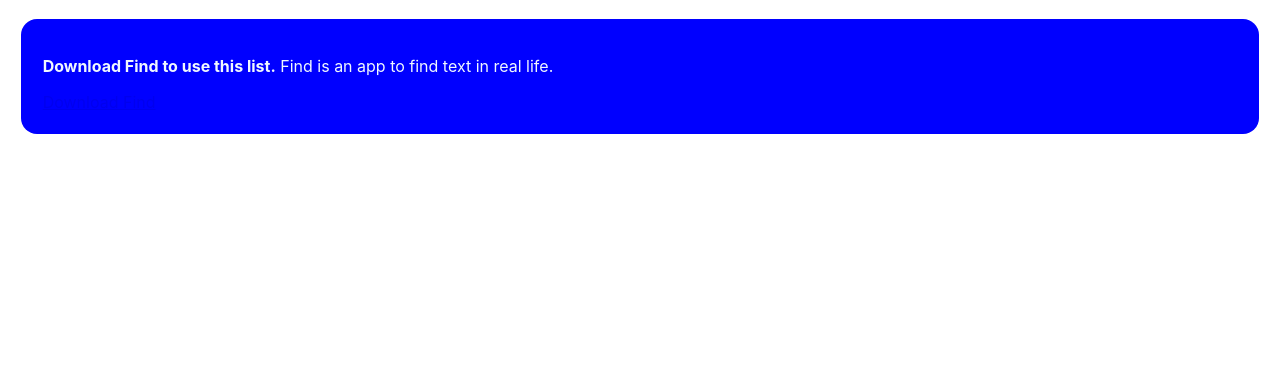
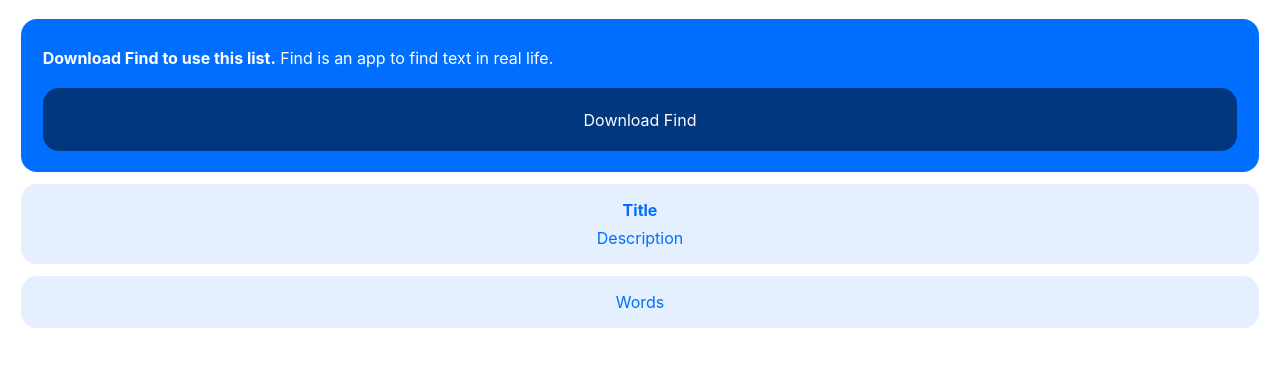
Before and after one commit to aheze/Find-Lists, a plain HTML site: page list.html in a window 1280 px wide. Shown: the part 63-430 px from the top of the page. Drawn offline with Linux system fonts and the light colour scheme.

Commit message:
Working decode words

```diff
--- a/list.html
+++ b/list.html
@@ -12,10 +12,22 @@
 
     <h1>List</h1>
 
-    <div class="information">
-        <p><strong>Download Find to use this list.</strong> Find is an app to find text in real life.</p>
+    <div class="container">
+        <div class="information">
+            <p><strong>Download Find to use this list.</strong> Find is an app to find text in real life.</p>
 
-        <a href="http://getfind.app/">Download Find</a>
+            <a class="primary" href="https://getfind.app/">Download Find</a>
+        </div>
+
+        <div class="content">
+            <strong><p id="title">Title</p></strong>
+            <p id="description">Description</p>
+        </div>
+
+        <div class="content">
+
+            <p>Words</p>
+        </div>
     </div>
 </body>
 
--- a/list.js
+++ b/list.js
@@ -9,11 +9,20 @@ let description = params.description;
 let icon = params.icon;
 let color = params.color;
 let dateCreated = params.dateCreated;
-let words = params.words;
+
 
 console.log(title)
 console.log(description)
 console.log(icon)
 console.log(color)
 console.log(dateCreated)
+
+let search = window.location.search.split("&words=")
+let wordsString = search[1]
+let wordsEncoded = wordsString.split(",")
+let words = wordsEncoded.map(decodeString)
 console.log(words)
+
+function decodeString(string) {
+    return decodeURI(string)
+}
--- a/styles.css
+++ b/styles.css
@@ -1,7 +1,32 @@
+.container {
+    display: flex;
+    flex-direction: column;
+    gap: 12px;
+}
+
+p {
+    margin-top: 8px;
+    margin-bottom: 8px;
+}
+
 .information {
+    display: flex;
+    flex-direction: column;
+    gap: 12px;
     padding: 16pt;
-    background-color: blue;
-    color: aliceblue;
+    background-color: rgb(0, 110, 255);
+    color: white;
+    border-radius: 12pt;
+}
+
+.content {
+    text-align: center;
+    padding-top: 8px;
+    padding-bottom: 8px;
+    padding-left: 16px;
+    padding-right: 16px;
+    background-color: rgba(0, 110, 255, 0.1);
+    color: rgb(0, 110, 255);
     border-radius: 12pt;
 }
 
@@ -10,3 +35,15 @@ body {
     font-family: -apple-system, BlinkMacSystemFont, "Segoe UI", Roboto, Helvetica, Arial, sans-serif,
         "Apple Color Emoji", "Segoe UI Emoji", "Segoe UI Symbol";
 }
+
+a.primary {
+    text-align: center;
+    display: block;
+    justify-content: center;
+    padding: 16pt;
+    backdrop-filter: blur(8px);
+    background-color: rgba(0, 0, 0, 0.5);
+    color: white;
+    border-radius: 12pt;
+    text-decoration: none;
+}
```
